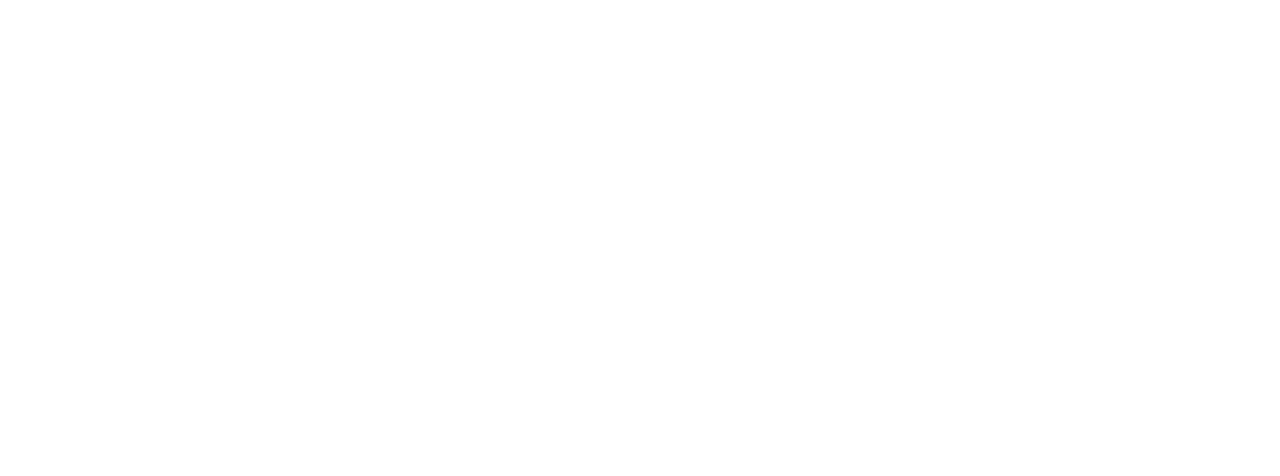
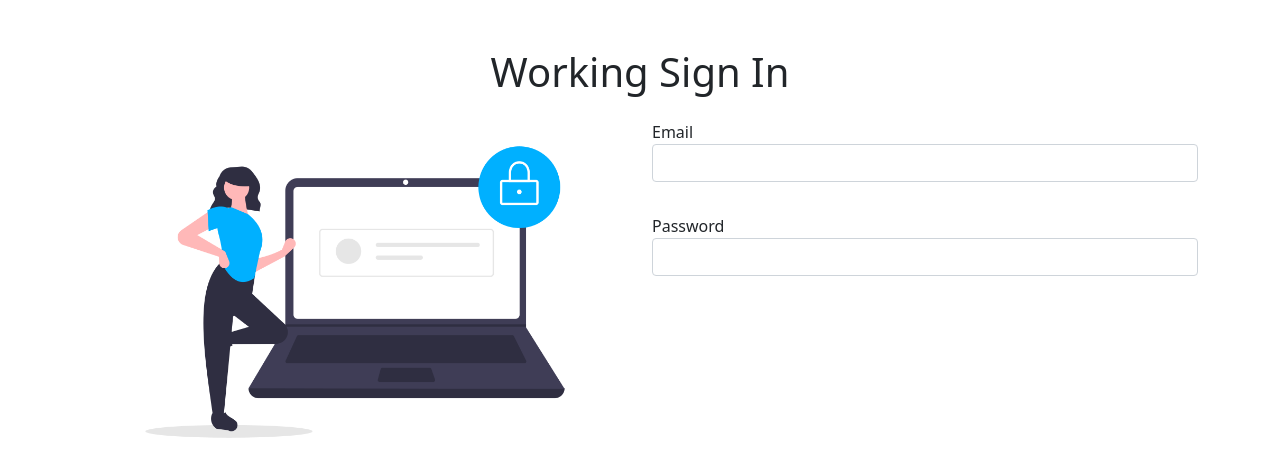
Before and after one commit to Abdi-01/dolist-react, a React (Create React App) app: page /login in a window 1280 px wide. Before the commit this address had no page. Shown: the top 476 px of the page. Built offline with nearby package versions, Linux system fonts and the light colour scheme.

Commit message:
DL-login-001 : menyiapkan input login form

```diff
--- a/src/App.js
+++ b/src/App.js
@@ -1,13 +1,14 @@
-import logo from './logo.svg';
 import './App.css';
 import { Route, Routes } from 'react-router-dom';
 import HomePage from './page/Home';
+import LoginPage from './page/LoginPage';
 
 function App() {
   return (
     <div className="App">
       <Routes>
         <Route path="/" element={<HomePage />} />
+        <Route path="/login" element={<LoginPage />} />
       </Routes>
     </div>
   );
--- /dev/null
+++ b/src/page/LoginPage.js
@@ -0,0 +1,39 @@
+import React from "react";
+import imageLogin from '../login.png'
+
+
+class LoginPage extends React.Component {
+    constructor(props) {
+        super(props);
+        this.state = {
+
+        }
+    }
+
+    render() {
+        return (
+            <div className="container pt-5">
+                <h1>Working Sign In</h1>
+                <div className="row">
+                    <div className="col-6">
+                        <img src={imageLogin} alt="login" style={{ width: "100%" }} />
+                    </div>
+                    <div className="col-6">
+                        <div className="form-group py-3">
+                            <label style={{ width: "100%", textAlign: "left" }}>Email</label>
+                            <input type="text" className="form-control" />
+                        </div>
+                        <div className="form-group py-3">
+                            <label style={{ width: "100%", textAlign: "left" }}>Password</label>
+                            <div className="input-group">
+                                <input type={this.state.passType} className="form-control" />
+                            </div>
+                        </div>
+                    </div>
+                </div>
+            </div>
+        );
+    }
+}
+
+export default LoginPage;
```
Also changed, not shown: src/login.png (added), 1 other file (tests, documents, lock files or other folders).
